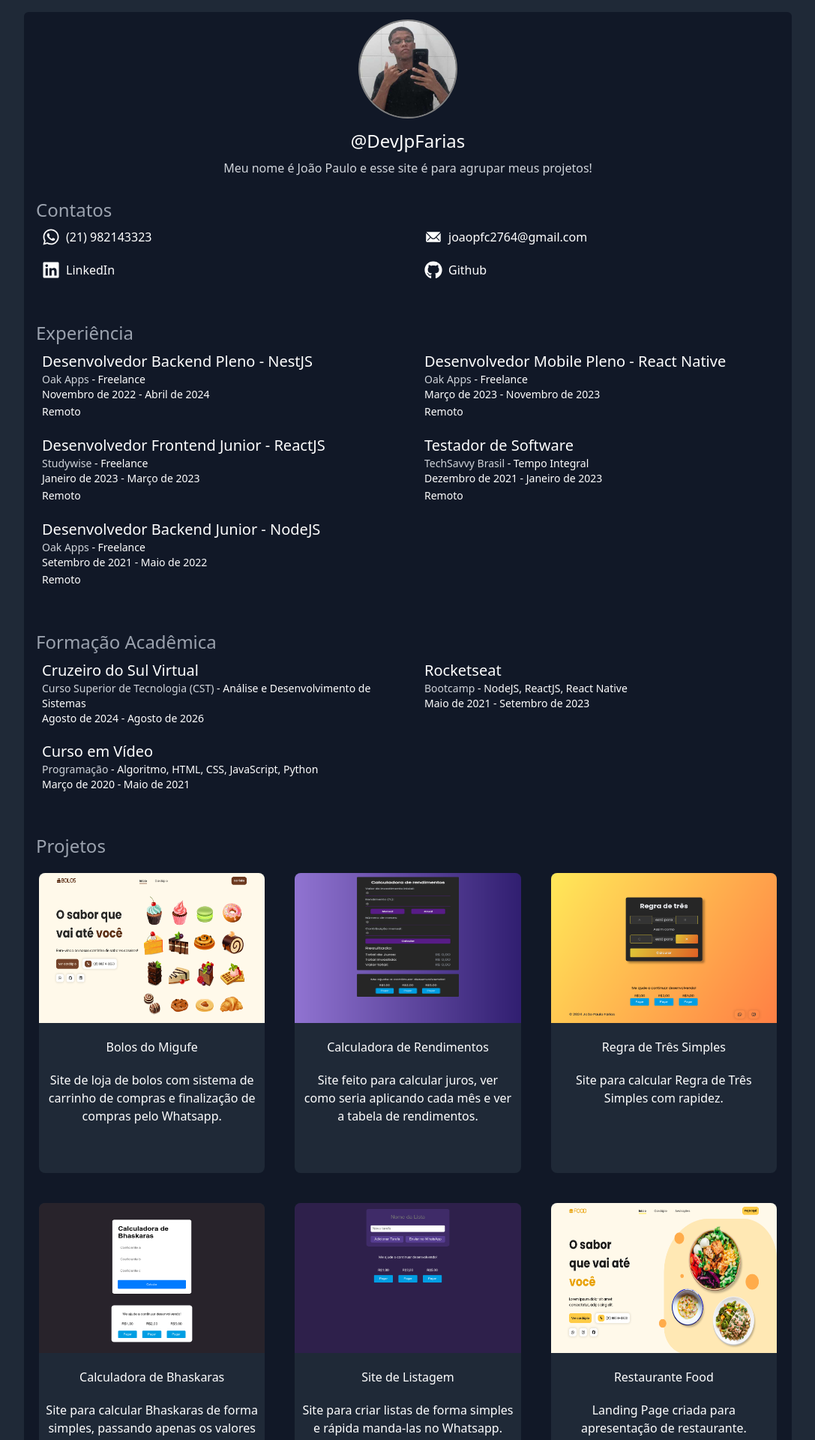
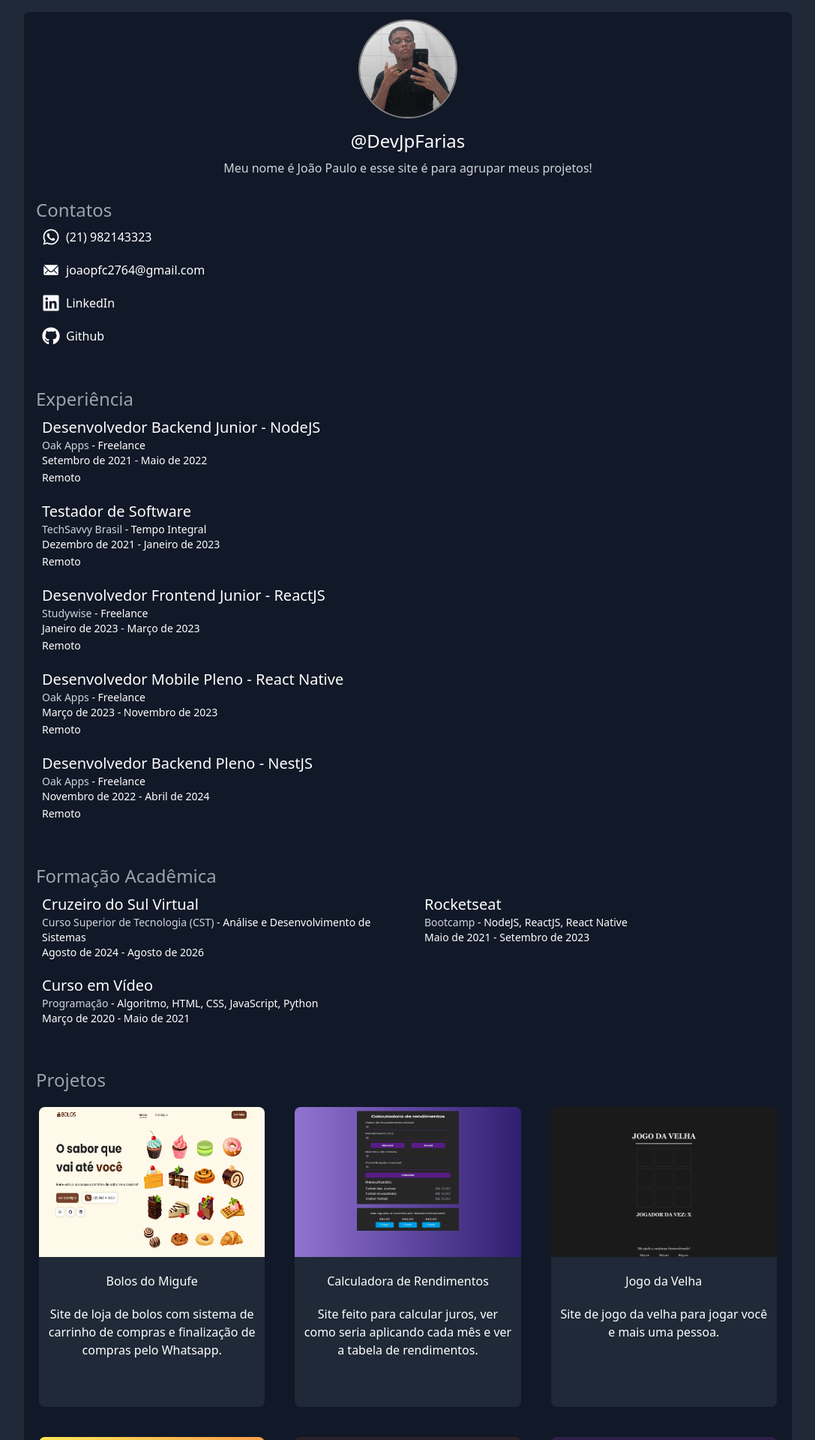
Before and after one commit to DevJpFarias/my-projects-site, a React (Vite) app: page / in a window 1280 px wide. Shown: the top 1920 px of the page at 75% size, without its empty margins (96-1183 px from the left). Built offline with nearby package versions, Linux system fonts and the light colour scheme.

Commit message:
feat: novo projeto adicionado

```diff
--- a/src/components/Contacts/Contacts.tsx
+++ b/src/components/Contacts/Contacts.tsx
@@ -6,7 +6,7 @@ export function Contacts() {
     <div className='my-7 w-full'>
       <h2 className='text-2xl text-gray-400 ml-4 mb-2'>Contatos</h2>
 
-      <div className="grid sm:grid-cols-1 lg:grid-cols-2 pl-6 gap-5 text-white">
+      <div className="grid sm:grid-cols-1 lg:grid-cols-1 pl-6 gap-5 text-white">
         <a className="flex items-center gap-2" href="https://wa.me/5521982143323" target="_blank">
           <FaWhatsapp size={24} /> (21) 982143323
         </a>
--- a/src/components/Experiences/Experiences.tsx
+++ b/src/components/Experiences/Experiences.tsx
@@ -69,7 +69,7 @@ export function Experiences() {
     <div className='my-7 w-full'>
       <h2 className='text-2xl text-gray-400 ml-4 mb-2'>Experiência</h2>
 
-      <div className="grid sm:grid-cols-1 lg:grid-cols-2 pl-6 gap-5">
+      <div className="grid sm:grid-cols-1 lg:grid-cols-1s pl-6 gap-5">
         {
           jobs.map((job) => {
             return (
@@ -84,7 +84,7 @@ export function Experiences() {
                 description={job.description}
               />
             )
-          })
+          }).reverse()
         }
       </div>
     </div>
--- a/src/components/Projects/Projects.tsx
+++ b/src/components/Projects/Projects.tsx
@@ -5,9 +5,10 @@ import BhaskarasSiteImg from '../../../public/Calculadora de Bhaskaras.png'
 import RegraDeTresImg from '../../../public/Regra de Três Simples.png'
 import RendimentosImg from '../../../public/Calculadora de Rendimentos.png'
 import SiteListagemImg from '../../../public/Site de Listagem.png'
-import FoodStoreImg from '../../../public/FoodStore.png'
+// import FoodStoreImg from '../../../public/FoodStore.png'
 import StatsPreviewImg from '../../../public/Frontend Mentor _ Stats preview card component.png'
 import ProductPreviewImg from '../../../public/Frontend Mentor _ Product preview card component.png'
+import JogoDaVelha from '../../../public/Jogo da Velha.png'
 
 interface Project {
   id: number
@@ -35,41 +36,48 @@ export function Projects() {
     },
     {
       id: 3,
+      title: 'Jogo da Velha',
+      description: 'Site de jogo da velha para jogar você e mais uma pessoa.',
+      image: JogoDaVelha,
+      url: 'https://migufe-jogo-da-velha.netlify.app/'
+    },
+    {
+      id: 4,
       title: 'Regra de Três Simples',
       description: 'Site para calcular Regra de Três Simples com rapidez.',
       image: RegraDeTresImg,
       url: 'https://migufe-regra-de-tres.netlify.app'
     },
     {
-      id: 4,
+      id: 5,
       title: 'Calculadora de Bhaskaras',
       description: 'Site para calcular Bhaskaras de forma simples, passando apenas os valores e recebendo as raízes.',
       image: BhaskarasSiteImg,
       url: 'https://migufe-bhaskara-calculator.netlify.app'
     },
     {
-      id: 5,
+      id: 6,
       title: 'Site de Listagem',
       description: 'Site para criar listas de forma simples e rápida manda-las no Whatsapp.',
       image: SiteListagemImg,
       url: 'https://migufe-lista-tarefas.netlify.app'
     },
+    // {
+    //   id: 7,
+    //   title: 'Restaurante Food',
+    //   description: 'Landing Page criada para apresentação de restaurante.',
+    //   image: FoodStoreImg,
+    //   url: 'https://migufe-food-store.netlify.app/'
+    // },
     {
-      id: 6,
-      title: 'Restaurante Food',
-      description: 'Landing Page criada para apresentação de restaurante.',
-      image: FoodStoreImg,
-      url: 'https://migufe-food-store.netlify.app/'
-    },
-    {
-      id: 7,
+      id: 99,
       title: 'Landing Page',
       description: 'Landing Page criada para apresentação de equipes.',
       image: StatsPreviewImg,
       url: 'https://stats-preview-card-component-layout.netlify.app/'
     },
     {
-      id: 8,
+      id: 100,
       title: 'Card de Produto',
       description: 'Landing Page de apresentação de perfume.',
       image: ProductPreviewImg,
```
Also changed, not shown: public/Jogo da Velha.png (added).
